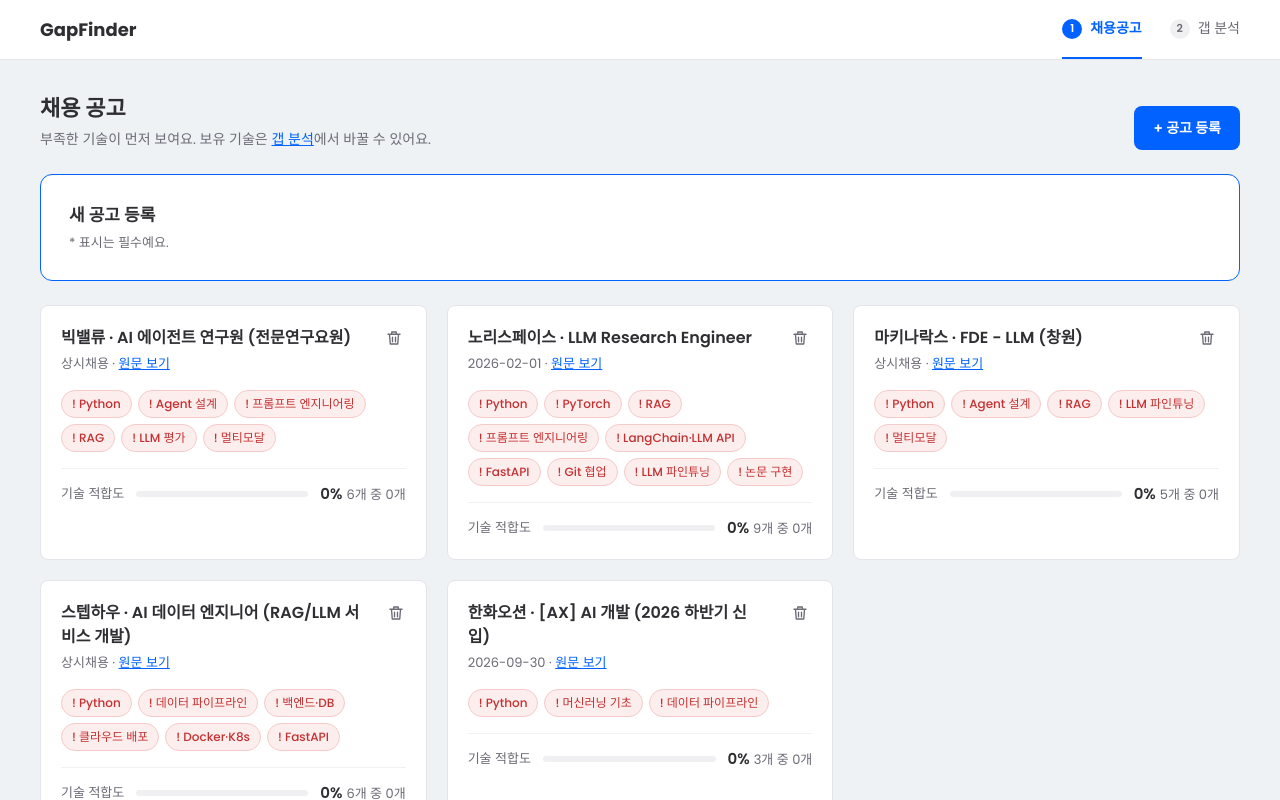
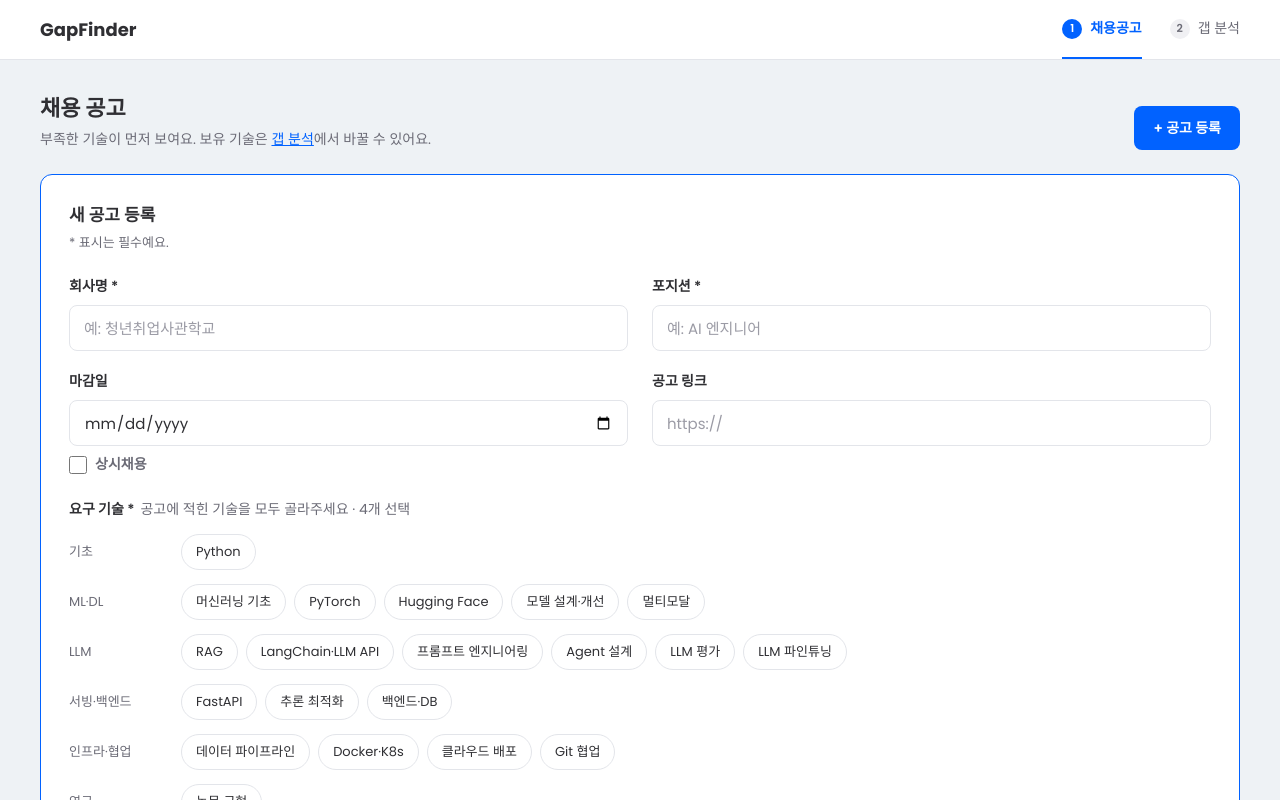
Before and after one commit to sominshim/GapFinder, a Next.js app: page /jobs in a window 1280 px wide. Both pictures are taken after a click on the button "+ 공고 등록". Shown: the top 800 px of the page. Built offline with nearby package versions, Linux system fonts and the light colour scheme; data requests are answered from the project's data file.

Commit message:
feat: 공고 등록 폼 입력, 검증 및 등록 API 연결

```diff
--- a/src/api/jobApi.js
+++ b/src/api/jobApi.js
@@ -4,8 +4,21 @@
     getJobs: async () => {
         const response = await fetch(BASE_URL);
 
-        if(!response.ok) {
-            throw new Error("공고를 가져오는 데 에러가 발생했습니다");
+        if (!response.ok) {
+            throw new Error("공고를 조회하는 데 에러가 발생했습니다");
+        }
+
+        return response.json();
+    },
+    createJob: async (newJob) => {
+        const response = await fetch(BASE_URL, {
+            method: "POST",
+            headers: { "Content-Type": "application/json" },
+            body: JSON.stringify(newJob),
+        });
+
+        if (!response.ok) {
+            throw new Error("공고를 등록하는 데 에러가 발생했습니다");
         }
 
         return response.json();
@@ -15,10 +28,10 @@
             method: "DELETE",
         });
 
-        if(!response.ok) {
+        if (!response.ok) {
             throw new Error("공고를 삭제하는 데 에러가 발생했습니다");
         }
 
         return true; // 성공 여부만 반환
-    }
-}
+    },
+};
--- a/src/components/JobForm.js
+++ b/src/components/JobForm.js
@@ -1,14 +1,216 @@
 "use client";
+
+import { jobApi } from "@/api/jobApi";
+import { CATEGORIES, SKILLS } from "@/constants/skills";
+import { useState } from "react";
+
 export default function Form({ isOpen }) {
+    const [form, setForm] = useState({
+        company: "",
+        position: "",
+        deadline: "",
+        link: "",
+        skills: [], // 체크박스는 배열
+    });
+
+    const { company, position, deadline, link, skills } = form;
+
+    const handleChange = (e) => {
+        setForm({
+            ...form,
+            [e.target.name]: e.target.value,
+        });
+    };
+
+    const handleCheck = (id) => {
+        setForm({
+            ...form,
+            skills: skills.includes(id)
+                ? skills.filter((skill) => skill !== id)
+                : [...skills, id],
+        });
+    };
+
+    const handleReset = () => {
+        // const shoudReset = window.confirm("등록폼을 초기화하겠습니까?");
+        // if (!shoudReset) return;
+
+        setForm({
+            company: "",
+            position: "",
+            deadline: "",
+            link: "",
+            skills: [], // 체크박스는 배열
+        });
+    };
+
+    const [loading, setLoading] = useState(true);
+    const [error, setError] = useState(null);
+    const [jobData, setJobData] = useState([]);
+
+    const loadJobs = async () => {
+        try {
+            setLoading(true);
+            setError(null);
+
+            const data = await jobApi.getJobs();
+            setJobData(data);
+        } catch (error) {
+            setError(error.message);
+        } finally {
+            setLoading(false);
+        }
+    };
+
+    const handleRegister = async (e) => {
+        // e.preventDefault(); // 새로고침 막기
+
+        if (skills.length === 0) {
+            setError("요구 기술을 1개 이상 골라주세요.");
+            return;
+        }
+
+        try {
+            setError(null);
+
+            await jobApi.createJob({ ...form, deadline: deadline || null });
+            await loadJobs();
+            handleReset();
+        } catch (error) {
+            setError(error.message);
+            console.error(error);
+        }
+    };
+
     return (
         <>
             {isOpen && (
-                <form id="job-form" className="form-card">
+                <form
+                    id="job-form"
+                    className="form-card"
+                    onSubmit={handleRegister}
+                >
                     <div>
                         <h2 className="section-title">새 공고 등록</h2>
                         <p className="section-desc">* 표시는 필수예요.</p>
                     </div>
                     {/* 필드들 */}
+                    <div className="form-grid">
+                        <div className="field">
+                            <label htmlFor="company">회사명 *</label>
+                            <input
+                                id="company"
+                                className="input"
+                                placeholder="예: 청년취업사관학교"
+                                name="company"
+                                value={company}
+                                onChange={handleChange}
+                                required
+                            />
+                        </div>
+                        <div className="field">
+                            <label htmlFor="position">포지션 *</label>
+                            <input
+                                id="position"
+                                className="input"
+                                placeholder="예: AI 엔지니어"
+                                name="position"
+                                value={position}
+                                onChange={handleChange}
+                                required
+                            />
+                        </div>
+                        <div className="field">
+                            <label htmlFor="deadline">마감일</label>
+                            <input
+                                id="deadline"
+                                className="input"
+                                type="date"
+                                name="deadline"
+                                value={deadline}
+                                onChange={handleChange}
+                            />
+                            <label className="inline-check">
+                                <input type="checkbox" /> 상시채용
+                            </label>
+                        </div>
+                        <div className="field">
+                            <label htmlFor="link">공고 링크</label>
+                            <input
+                                id="link"
+                                className="input"
+                                type="url"
+                                placeholder="https://"
+                                name="link"
+                                value={link}
+                                onChange={handleChange}
+                            />
+                        </div>
+                    </div>
+
+                    {/* <!-- SKILLS 상수를 category별로 묶어 map. value를 저장, label을 표시 --> */}
+                    <fieldset className="skill-fieldset">
+                        <legend>
+                            요구 기술 *
+                            <span>
+                                공고에 적힌 기술을 모두 골라주세요 · 4개 선택
+                            </span>
+                        </legend>
+
+                        {CATEGORIES.map((category) => (
+                            <div className="skill-group" key={category}>
+                                <p className="skill-group-name">{category}</p>
+                                <div className="skill-options">
+                                    {SKILLS.filter(
+                                        (skill) => skill.category === category,
+                                    ).map((skill) => (
+                                        <label
+                                            className="skill-check"
+                                            key={skill.id}
+                                            title={skill.desc}
+                                        >
+                                            <input
+                                                type="checkbox"
+                                                className="sr-only"
+                                                name={skill.id}
+                                                onChange={() => {
+                                                    handleCheck(skill.id);
+                                                }}
+                                                checked={
+                                                    skills.includes(skill.id)
+                                                        ? true
+                                                        : false
+                                                }
+                                            />
+                                            <span>{skill.name}</span>
+                                        </label>
+                                    ))}
+                                </div>
+                            </div>
+                        ))}
+                    </fieldset>
+
+                    {error && (
+                        <p className="form-error" role="alert">
+                            {error}
+                        </p>
+                    )}
+                    {/* <!-- 등록 실패 시에만 렌더 --> */}
+                    {/* <!-- <p className="form-error" role="alert">등록하지 못했어요. 입력한 내용은 그대로 두었으니 다시 시도해 주세요.</p> --> */}
+
+                    <div className="form-actions">
+                        <button
+                            type="button"
+                            className="btn btn-secondary"
+                            onClick={handleReset}
+                        >
+                            취소
+                        </button>
+                        {/* <!-- 요청 중에는 disabled + "등록 중..." --> */}
+                        <button type="submit" className="btn btn-primary">
+                            등록
+                        </button>
+                    </div>
                 </form>
             )}
         </>
```
